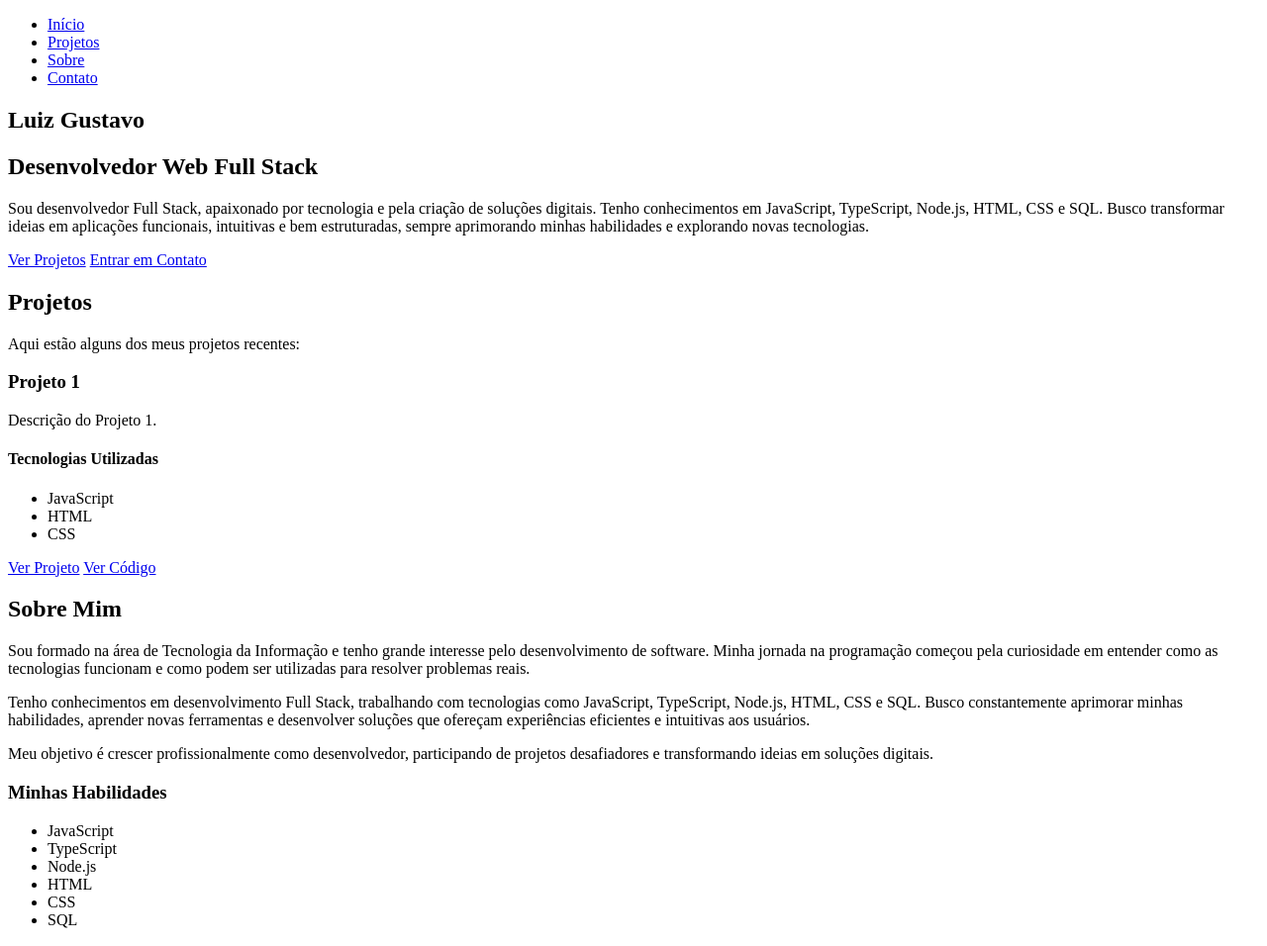
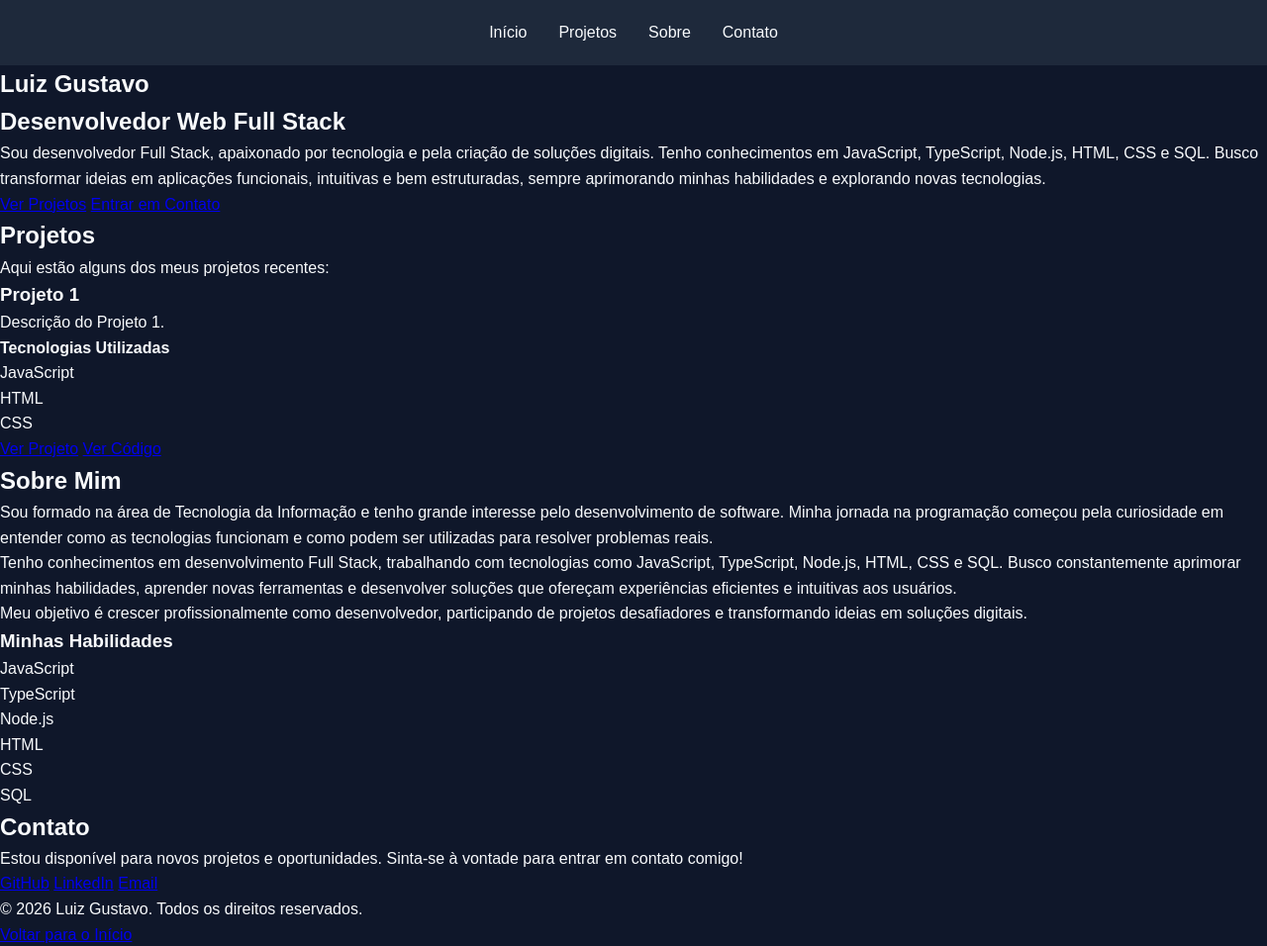
Before and after one commit to pistorioluiz/meu-portfolio, a plain HTML site: page meu-portifolio/index.html in a window 1280 px wide. Shown: the top 956 px of the page at 99% size. Drawn offline with Linux system fonts and the light colour scheme.

Commit message:
style: adiciona estilos globais e menu de navegacao

```diff
--- a/meu-portifolio/css/style.css
+++ b/meu-portifolio/css/style.css
@@ -0,0 +1,39 @@
+:root {
+  --bg-primary: #0f172a;
+  --bg-secondary: #1e293b;
+  --accent-primary: #8b5cf6;
+  --accent-secondary: #a78bfa;
+  --text-primary: #f8fafc;
+  --text-secondary: #94a3b8;
+}
+
+* {
+  margin: 0;
+  padding: 0;
+  box-sizing: border-box;
+}
+
+body {
+  background-color: var(--bg-primary);
+  color: var(--text-primary);
+  font-family: Arial, sans-serif;
+  line-height: 1.6;
+}
+
+header {
+  background-color: var(--bg-secondary);
+  padding: 20px;
+}
+
+nav ul {
+  display: flex;
+  justify-content: center;
+  gap: 32px;
+  list-style: none;
+}
+
+nav a {
+  color: var(--text-primary);
+  text-decoration: none;
+  font-weight: 500;
+}
--- a/meu-portifolio/index.html
+++ b/meu-portifolio/index.html
@@ -4,6 +4,7 @@
     <meta charset="UTF-8">
     <meta name="viewport" content="width=device-width, initial-scale=1.0">
     <title>Luiz Gustavo | Portfólio</title>
+    <link rel="stylesheet" href="css/style.css">
   </head>
   <body>
     <header>
```
